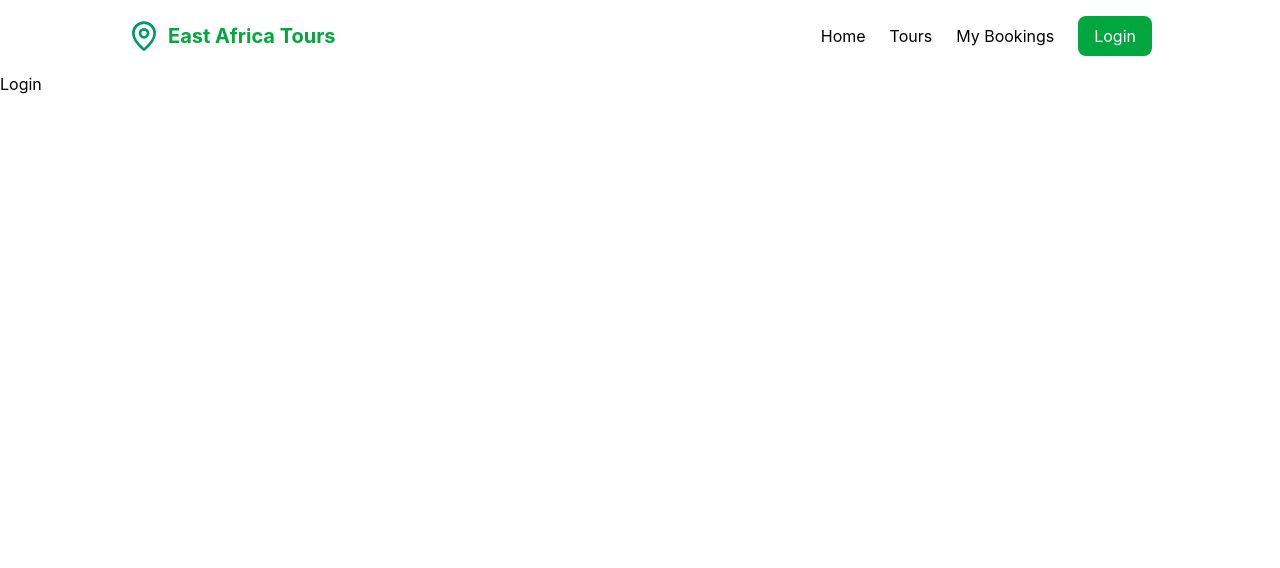
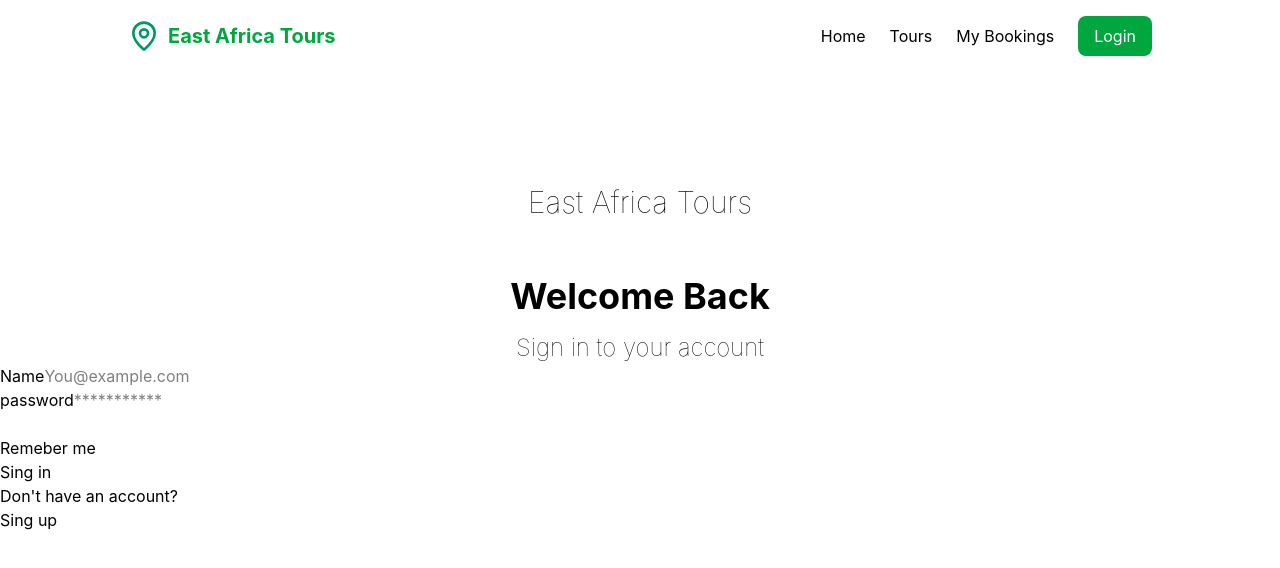
Before and after one commit to muhammad7061/tourism-client, a React (Vite) app: page /login in a window 1280 px wide. Shown: the top 568 px of the page. Built offline with nearby package versions, Linux system fonts and the light colour scheme; the HTML template or start-up script is replaced by a standard one.

Commit message:
Added Login

```diff
--- a/src/pages/Login.jsx
+++ b/src/pages/Login.jsx
@@ -1,9 +1,41 @@
-import React from 'react'
+import React from "react";
 
 const Login = () => {
   return (
-    <div>Login</div>
-  )
-}
+    <div>
+      <div className="flex flex-col justify-center items-center mt-28 gap-4">
+        <h1 className=" text-3xl font-thin mb-10">East Africa Tours</h1>
+        <h1 className="text-4xl font-bold ">Welcome Back</h1>
+        <p className="text-2xl font-thin">Sign in to your account</p>
+      </div>
+      <div>
+        <form action="">
+          <div>
+            <label htmlFor="">Name</label>
+            <input type="text" placeholder="You@example.com" />
+          </div>
+          <div>
+            <label htmlFor="">password</label>
+            <input type="password" placeholder="***********" />
+          </div>
+          <div>
+            <div>
+              <input type="check" />
+              <h1>Remeber me</h1>
+            </div>
+            <a href="forget password?"></a>
+          </div>
+          <div>
+            <button>Sing in</button>
+          </div>
+          <div>
+            <p>Don't have an account?</p>
+            <a href="">Sing up</a>
+          </div>
+        </form>
+      </div>
+    </div>
+  );
+};
 
-export default Login
+export default Login;
```
